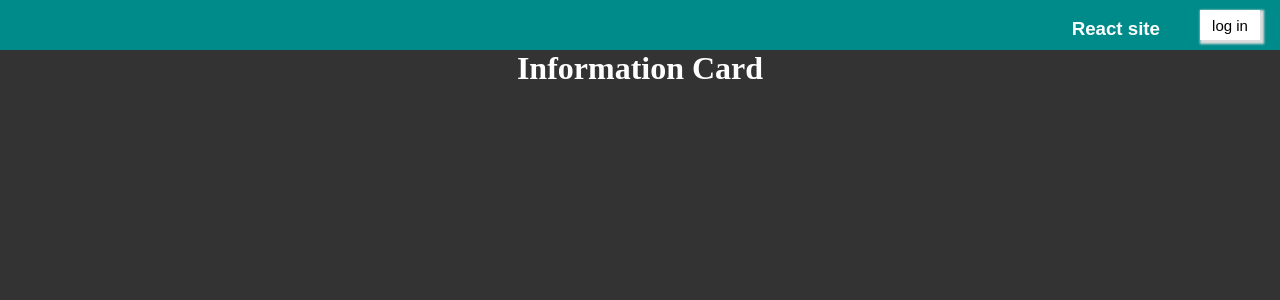
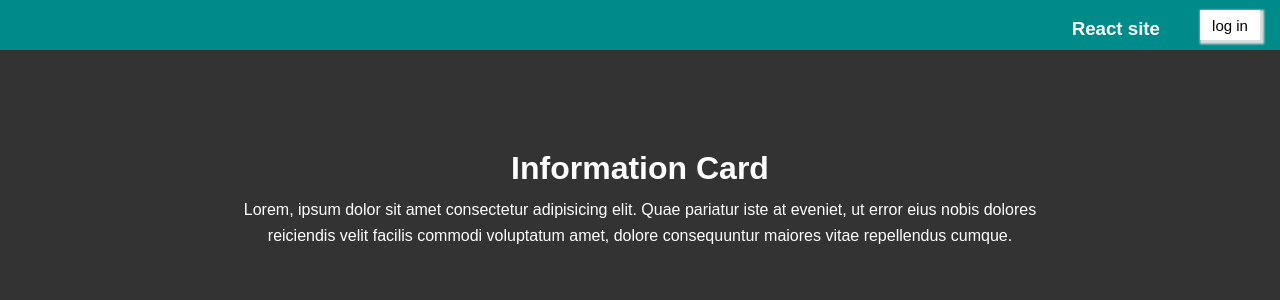
Before and after one commit to MahsumaRezai/React-site, a React (Create React App) app: page / in a window 1280 px wide. Shown: the top 300 px of the page. Built offline with nearby package versions, Linux system fonts and the light colour scheme.

Commit message:
add text

```diff
--- a/src/componet/Section/SectionHead.js
+++ b/src/componet/Section/SectionHead.js
@@ -1,8 +1,13 @@
 import classes from './SectionHead.module.css'
-const SectionHead=(props)=>{
-    return(
+const SectionHead = (props) => {
+    return (
         <div className={classes.title}>
             <h1>Information Card</h1>
+            <p className={classes.text}>Lorem, ipsum dolor sit amet consectetur adipisicing elit.
+                Quae pariatur iste at eveniet, ut error eius nobis dolores<br></br>
+                reiciendis velit facilis commodi voluptatum amet, dolore
+                consequuntur maiores vitae repellendus cumque.</p>
+
         </div>
     )
 }
--- a/src/componet/Section/SectionHead.module.css
+++ b/src/componet/Section/SectionHead.module.css
@@ -1,4 +1,13 @@
 .title {
     color: white;
-     text-align: center;
+    text-align: center;
+    font-family: sans-serif;
+
 }
+
+.text {
+    line-height: 1.625;
+    font-size: 16px;
+    font-family: sans-serif;
+    padding-top: 10px;
+}
--- a/src/componet/Section/SectionOne.js
+++ b/src/componet/Section/SectionOne.js
@@ -1,10 +1,14 @@
 import { Fragment } from "react"
 import SectionHead from "./SectionHead";
+import classes from './SectionOne.module.css'
 
 const SectionOne = (props) => {
     return (
         <Fragment>
-            <SectionHead/>
+            <main className={classes.main}>
+                <SectionHead />
+
+            </main>
 
         </Fragment>
     )
--- /dev/null
+++ b/src/componet/Section/SectionOne.module.css
@@ -0,0 +1,5 @@
+.main {
+    margin: auto;
+    padding-top: 100px;
+
+}
```
